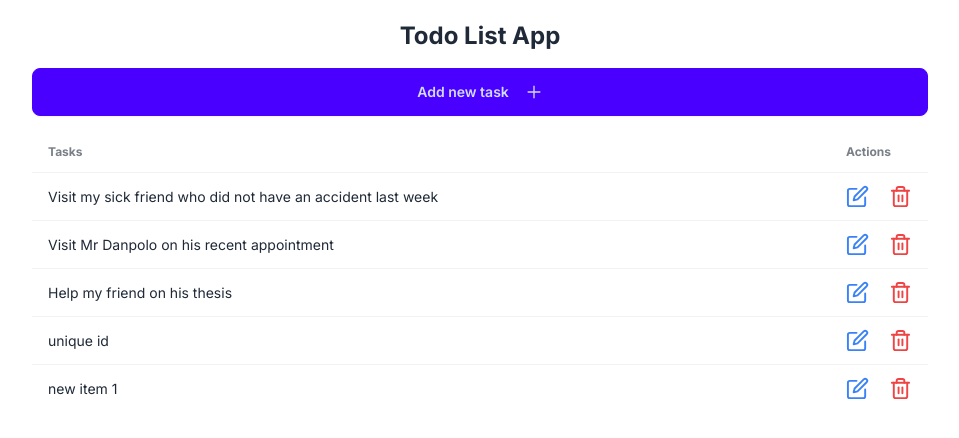
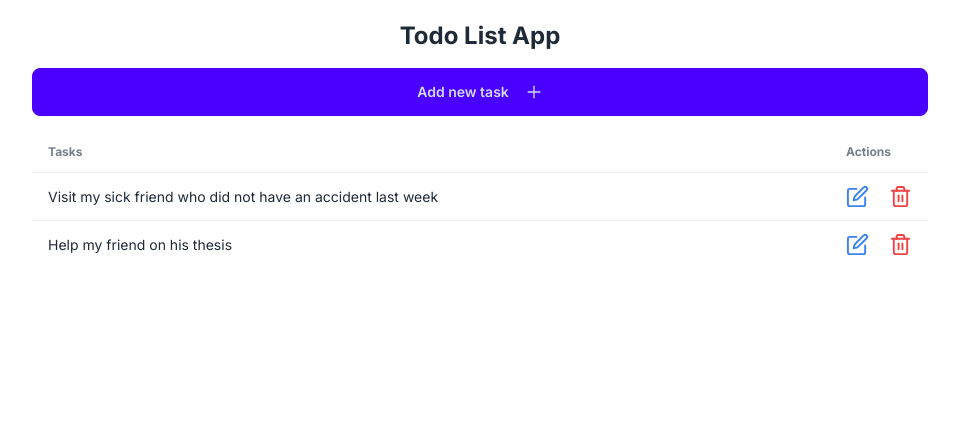
Before and after one commit to nd31pr0/NextjsTodo, a Next.js app in the folder todo-list/: page / in a window 1280 px wide. Shown: the top 438 px of the page, without its empty margins (160-1119 px from the left). Built offline with nearby package versions, Linux system fonts and the light colour scheme; data requests are answered from the project's data file.

Commit message:
handle todo deletion

```diff
--- a/todo-list/app/components/Task.tsx
+++ b/todo-list/app/components/Task.tsx
@@ -5,7 +5,7 @@ import {FiEdit, FiTrash2} from 'react-icons/fi';
 import {useState, FormEventHandler} from 'react';
 import Modal from './Modal';
 import {useRouter} from 'next/navigation';
-import { editTodo} from '../../api';
+import { editTodo, deleteTodo} from '../../api';
 
 
 interface TaskProps {
@@ -27,7 +27,11 @@ const Task: React.FC<TaskProps> =  ({task}) => {
     setOpenModalEdit(false);
     router.refresh();
 };
-
+    const handleDeleteTask = async (id:string) => {
+        await deleteTodo(id);
+        setOpenModalDeleted(false);
+        router.refresh();
+    }
   return (
     <tr key={task.id}>
         <td className="w-full">{task.text}</td>
@@ -54,7 +58,22 @@ const Task: React.FC<TaskProps> =  ({task}) => {
                     </div>
                 </form>
             </Modal>
-            <FiTrash2 cursor="pointer" className="text-red-500" size={23}/>
+            <FiTrash2
+                onClick={() =>
+                setOpenModalDeleted(true)}
+                cursor="pointer"
+                className="text-red-500"
+                size={23}
+            />
+            <Modal modalOpen={openModalDeleted} setModalOpen={setOpenModalDeleted}>
+                    <h3 className="text-lg">Are you sure you want to delete this task?</h3>
+                    <div className="modal-action">
+                        <button
+                            onClick={() => handleDeleteTask(task.id)}
+                            className="btn"
+                        >Yes</button>
+                    </div>
+            </Modal>
         </td>
     </tr>
       )
--- a/todo-list/data/todos.json
+++ b/todo-list/data/todos.json
@@ -5,20 +5,8 @@
       "text": "Visit my sick friend who did not have an accident last week"
     },
     {
-      "id": "2",
-      "text": "Visit Mr Danpolo on his recent appointment"
-    },
-    {
       "id": "3",
       "text": "Help my friend on his thesis"
-    },
-    {
-      "id": "{uuidv4}",
-      "text": "unique id"
-    },
-    {
-      "id": "bcfecf2b-b324-412c-9e9a-5642b1b58267",
-      "text": "new item 1"
     }
   ]
 }
```
